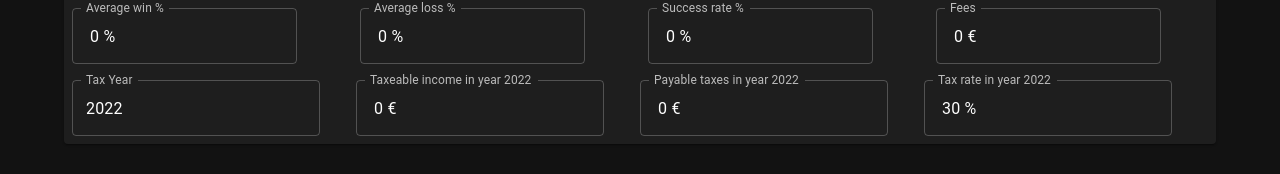
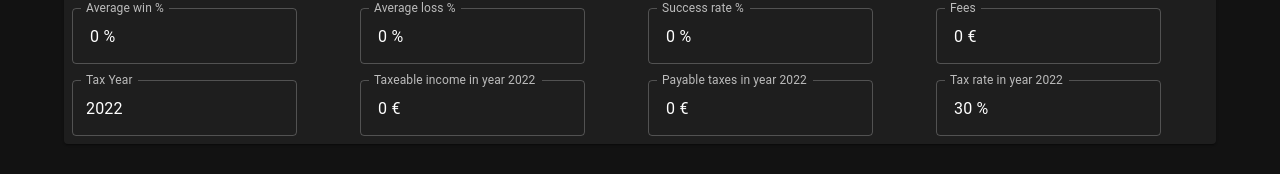
Before and after one commit to aleksi1/capital_trading, a React (Create React App) app: page /#/ in a window 1280 px wide. Shown: the part 290-464 px from the top of the page. Built offline with nearby package versions, Linux system fonts and the light colour scheme.

Commit message:
Fix layout issue

```diff
--- a/src/Pages/Trading.tsx
+++ b/src/Pages/Trading.tsx
@@ -290,13 +290,6 @@ const Trading = () => {
               />
             </Grid>
           </Grid>
-        </Box>
-        <Box
-          component="form"
-          sx={{ m: 1 }}
-          noValidate
-          autoComplete="off"
-        >
           <Grid container>
             <Grid item xs={3}>
               <TextField
```
